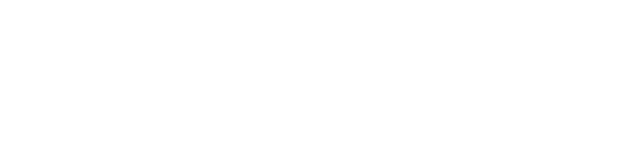
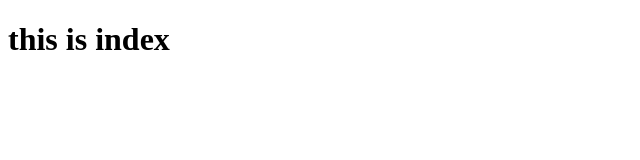
Before and after one commit to AbhinavPWN/GitTest, a plain HTML site: page index.html in a window 1280 px wide. Shown: the whole page, without its empty margins (0-640 px from the left). Drawn offline with Linux system fonts and the light colour scheme.

Commit message:
New Commit1

```diff
--- a/index.html
+++ b/index.html
@@ -4,9 +4,9 @@
     <meta charset="UTF-8">
     <meta http-equiv="X-UA-Compatible" content="IE=edge">
     <meta name="viewport" content="width=device-width, initial-scale=1.0">
-    <title>Document</title>
+    <title>Index</title>
 </head>
 <body>
-
+    <h1>this is index</h1>
 </body>
 </html>
```
